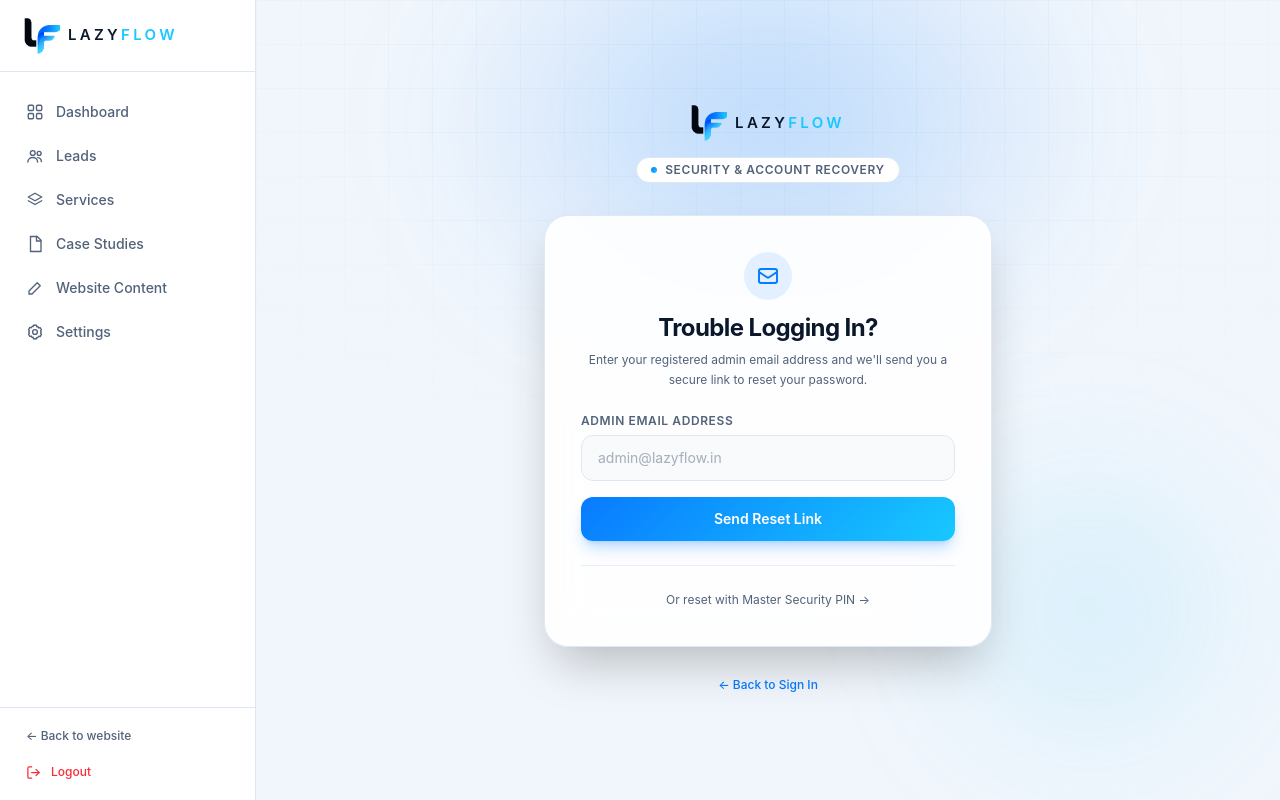
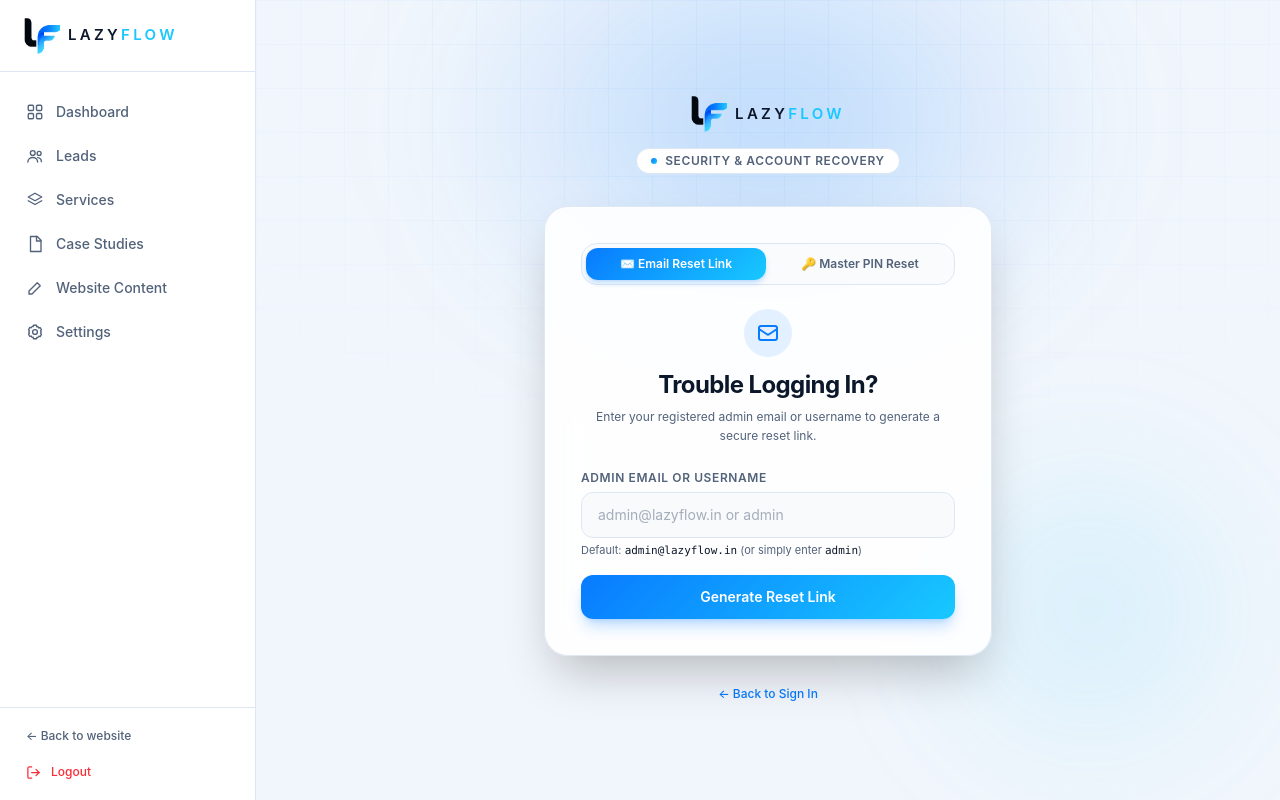
Before and after one commit to aliraza-kadri/lazyflow, a Next.js app: page /admin/forgot-password in a window 1280 px wide. Built offline with nearby package versions, Linux system fonts and the light colour scheme; no server answers; the database is empty.

Commit message:
Improve email password reset flow with direct instant reset fallback and clear status

```diff
--- a/src/app/admin/forgot-password/page.tsx
+++ b/src/app/admin/forgot-password/page.tsx
@@ -9,6 +9,7 @@
   const [email, setEmail] = useState("");
   const [loading, setLoading] = useState(false);
   const [error, setError] = useState<string | null>(null);
+  const [copied, setCopied] = useState(false);
   const [successResult, setSuccessResult] = useState<{
     sent: boolean;
     email: string;
@@ -44,7 +45,7 @@
       }
 
       setSuccessResult({
-        sent: data.sentEmail,
+        sent: Boolean(data.sentEmail),
         email: data.email,
         message: data.message,
         fallbackUrl: data.fallbackResetUrl,
@@ -116,6 +117,38 @@
 
         {/* Card */}
         <div className="overflow-hidden rounded-3xl border border-lf-border/90 bg-lf-card/90 p-7 shadow-2xl shadow-black/25 backdrop-blur-xl sm:p-9">
+          {/* Mode Switch Tabs */}
+          <div className="mb-6 grid grid-cols-2 gap-1 rounded-2xl border border-lf-border bg-lf-surface/80 p-1">
+            <button
+              type="button"
+              onClick={() => {
+                setError(null);
+                setMode("email");
+              }}
+              className={`rounded-xl py-2 text-xs font-semibold transition-all ${
+                mode === "email"
+                  ? "lf-gradient-bg text-white shadow-md shadow-lf-accent/20"
+                  : "text-lf-muted hover:text-lf-ink"
+              }`}
+            >
+              ✉️ Email Reset Link
+            </button>
+            <button
+              type="button"
+              onClick={() => {
+                setError(null);
+                setMode("pin");
+              }}
+              className={`rounded-xl py-2 text-xs font-semibold transition-all ${
+                mode === "pin"
+                  ? "lf-gradient-bg text-white shadow-md shadow-lf-accent/20"
+                  : "text-lf-muted hover:text-lf-ink"
+              }`}
+            >
+              🔑 Master PIN Reset
+            </button>
+          </div>
+
           {mode === "email" ? (
             <>
               {/* Instagram/Facebook Style Email Flow */}
@@ -127,13 +160,13 @@
                 </div>
                 <h1 className="text-2xl font-bold tracking-tight text-lf-ink">Trouble Logging In?</h1>
                 <p className="mt-1.5 text-xs text-lf-muted leading-relaxed">
-                  Enter your registered admin email address and we&apos;ll send you a secure link to reset your password.
+                  Enter your registered admin email or username to generate a secure reset link.
                 </p>
               </div>
 
               {error && (
-                <div className="mb-5 flex items-center gap-2.5 rounded-2xl border border-red-500/30 bg-red-500/10 p-3.5 text-xs text-red-500">
-                  <svg className="h-4 w-4 shrink-0" fill="none" viewBox="0 0 24 24" stroke="currentColor" strokeWidth="2">
+                <div className="mb-5 flex items-start gap-2.5 rounded-2xl border border-red-500/30 bg-red-500/10 p-3.5 text-xs text-red-500 leading-relaxed">
+                  <svg className="h-4 w-4 shrink-0 mt-0.5" fill="none" viewBox="0 0 24 24" stroke="currentColor" strokeWidth="2">
                     <path strokeLinecap="round" strokeLinejoin="round" d="M12 9v2m0 4h.01m-6.938 4h13.856c1.54 0 2.502-1.667 1.732-3L13.732 4c-.77-1.333-2.694-1.333-3.464 0L3.34 16c-.77 1.333.192 3 1.732 3z" />
                   </svg>
                   <span>{error}</span>
@@ -142,24 +175,60 @@
 
               {successResult ? (
                 <div className="space-y-4">
-                  <div className="rounded-2xl border border-emerald-500/30 bg-emerald-500/10 p-4 text-xs text-emerald-600 leading-relaxed">
-                    <p className="font-semibold text-sm mb-1 text-emerald-700">Check your inbox!</p>
-                    <p>
-                      We have generated a password reset link for <strong className="text-emerald-800">{successResult.email}</strong>.
-                    </p>
-                  </div>
+                  {successResult.sent ? (
+                    <div className="rounded-2xl border border-emerald-500/30 bg-emerald-500/10 p-4 text-xs text-emerald-600 leading-relaxed">
+                      <p className="font-semibold text-sm mb-1 text-emerald-700">✉️ Email Sent Successfully!</p>
+                      <p>
+                        A password reset link has been dispatched to <strong className="text-emerald-800">{successResult.email}</strong>. Please check your inbox and Spam folder.
+                      </p>
+                    </div>
+                  ) : (
+                    <div className="rounded-2xl border border-amber-500/30 bg-amber-500/10 p-4 text-xs text-amber-500 leading-relaxed">
+                      <p className="font-semibold text-sm mb-1 text-amber-600">⚡ Reset Link Ready!</p>
+                      <p className="text-[12px] text-amber-700">
+                        Vercel par abhi real email credentials (Gmail ya Resend) add nahi hain, isliye seedha neeche click karke apna password turant badal sakte hain:
+                      </p>
+                    </div>
+                  )}
 
                   {successResult.fallbackUrl && (
-                    <div className="rounded-2xl border border-lf-border bg-lf-surface p-4 text-xs space-y-2">
-                      <p className="text-lf-muted">
-                        <strong>Instant Access Link:</strong> Click below to reset now:
-                      </p>
+                    <div className="rounded-2xl border border-lf-border bg-lf-surface p-4 space-y-3">
+                      <div className="flex items-center justify-between">
+                        <span className="text-[11px] font-bold uppercase tracking-wider text-lf-ink">
+                          Direct Reset Access
+                        </span>
+                        <span className="text-[10px] font-semibold text-emerald-600 bg-emerald-500/10 px-2 py-0.5 rounded-full">
+                          Valid 30 Mins
+                        </span>
+                      </div>
+
                       <a
                         href={successResult.fallbackUrl}
-                        className="inline-block rounded-xl lf-gradient-bg px-4 py-2 font-semibold text-white text-xs shadow-sm hover:opacity-90"
+                        className="flex w-full items-center justify-center gap-2 rounded-xl lf-gradient-bg py-3 px-4 text-sm font-bold text-white shadow-lg shadow-lf-accent/25 hover:opacity-95 active:scale-[0.99] transition-all"
                       >
-                        Open Password Reset Page →
+                        👉 Click Here to Reset Password Now 👈
                       </a>
+
+                      <div className="flex items-center gap-1.5 pt-1">
+                        <input
+                          readOnly
+                          value={successResult.fallbackUrl}
+                          className="flex-1 rounded-lg border border-lf-border bg-lf-card px-3 py-1.5 text-[11px] font-mono text-lf-muted truncate select-all"
+                        />
+                        <button
+                          type="button"
+                          onClick={() => {
+                            if (successResult.fallbackUrl) {
+                              navigator.clipboard.writeText(successResult.fallbackUrl);
+                              setCopied(true);
+                              setTimeout(() => setCopied(false), 2500);
+                            }
+                          }}
+                          className="shrink-0 rounded-lg border border-lf-border bg-lf-card px-3 py-1.5 text-xs font-semibold text-lf-ink hover:bg-lf-surface transition-colors"
+                        >
+                          {copied ? "✓ Copied!" : "Copy"}
+                        </button>
+                      </div>
                     </div>
                   )}
 
@@ -168,7 +237,7 @@
                       setSuccessResult(null);
                       setEmail("");
                     }}
-                    className="w-full text-center text-xs text-lf-muted hover:text-lf-ink underline pt-2"
+                    className="w-full text-center text-xs text-lf-muted hover:text-lf-ink underline pt-1"
                   >
                     Try another email address
                   </button>
@@ -177,16 +246,19 @@
                 <form onSubmit={handleSendEmail} className="space-y-4">
                   <div>
                     <label className="mb-1.5 block text-xs font-semibold uppercase tracking-wider text-lf-muted">
-                      Admin Email Address
+                      Admin Email or Username
                     </label>
                     <input
-                      type="email"
+                      type="text"
                       required
                       value={email}
                       onChange={(e) => setEmail(e.target.value)}
-                      placeholder="admin@lazyflow.in"
+                      placeholder="admin@lazyflow.in or admin"
                       className="w-full rounded-xl border border-lf-border bg-lf-surface px-4 py-3 text-sm text-lf-ink placeholder:text-lf-muted/50 focus:border-lf-accent focus:outline-none focus:ring-1 focus:ring-lf-accent transition-all"
                     />
+                    <p className="mt-1 text-[11px] text-lf-muted">
+                      Default: <code className="font-mono text-lf-ink">admin@lazyflow.in</code> (or simply enter <code className="font-mono text-lf-ink">admin</code>)
+                    </p>
                   </div>
 
                   <button
@@ -197,28 +269,14 @@
                     {loading ? (
                       <>
                         <span className="h-4 w-4 animate-spin rounded-full border-2 border-white border-t-transparent" />
-                        Sending Reset Link...
+                        Generating Reset Link...
                       </>
                     ) : (
-                      "Send Reset Link"
+                      "Generate Reset Link"
                     )}
                   </button>
                 </form>
               )}
-
-              {/* Toggle to Master Recovery PIN */}
-              <div className="mt-6 border-t border-lf-border/70 pt-5 text-center">
-                <button
-                  type="button"
-                  onClick={() => {
-                    setError(null);
-                    setMode("pin");
-                  }}
-                  className="text-xs text-lf-muted hover:text-lf-accent transition-colors"
-                >
-                  Or reset with Master Security PIN →
-                </button>
-              </div>
             </>
           ) : (
             <>
--- a/src/lib/email.ts
+++ b/src/lib/email.ts
@@ -82,32 +82,42 @@
 
   // 2. Try Nodemailer if SMTP/Gmail credentials are configured
   const smtpUser = process.env.SMTP_USER || process.env.GMAIL_USER;
-  const smtpPass = process.env.SMTP_PASS || process.env.GMAIL_APP_PASSWORD;
+  const rawPass = process.env.SMTP_PASS || process.env.GMAIL_APP_PASSWORD;
+  const smtpPass = rawPass ? rawPass.replace(/\s+/g, "") : "";
 
   if (smtpUser && smtpPass) {
     try {
-      const host = process.env.SMTP_HOST || "smtp.gmail.com";
-      const port = parseInt(process.env.SMTP_PORT || "465", 10);
-      const secure = port === 465;
+      const host = process.env.SMTP_HOST;
+      const isGmail = !host || host.toLowerCase().includes("gmail");
 
-      const transporter = nodemailer.createTransport({
-        host,
-        port,
-        secure,
-        auth: {
-          user: smtpUser,
-          pass: smtpPass,
-        },
-      });
+      const transporter = nodemailer.createTransport(
+        isGmail
+          ? {
+              service: "gmail",
+              auth: {
+                user: smtpUser,
+                pass: smtpPass,
+              },
+            }
+          : {
+              host: host || "smtp.gmail.com",
+              port: parseInt(process.env.SMTP_PORT || "587", 10),
+              secure: process.env.SMTP_PORT === "465",
+              auth: {
+                user: smtpUser,
+                pass: smtpPass,
+              },
+            }
+      );
 
       await transporter.sendMail({
-        from: `"LazyFlow Admin" <${smtpUser}>`,
+        from: `"LazyFlow Security" <${smtpUser}>`,
         to,
         subject: "Reset Your LazyFlow Admin Password",
         html: htmlContent,
       });
 
-      return { sent: true, provider: "smtp" };
+      return { sent: true, provider: isGmail ? "gmail" : "smtp" };
     } catch (err) {
       console.warn("SMTP email error:", err);
       return { sent: false, error: String(err) };
@@ -117,6 +127,6 @@
   // If no email service is configured yet
   return {
     sent: false,
-    error: "No email service configured (Add RESEND_API_KEY or SMTP_USER/SMTP_PASS in Vercel settings).",
+    error: "No email service configured (Add GMAIL_USER/GMAIL_APP_PASSWORD or RESEND_API_KEY in Vercel settings).",
   };
 }
```
Also changed, not shown: src/app/api/auth/forgot-password/route.ts (+7 -4 lines).
